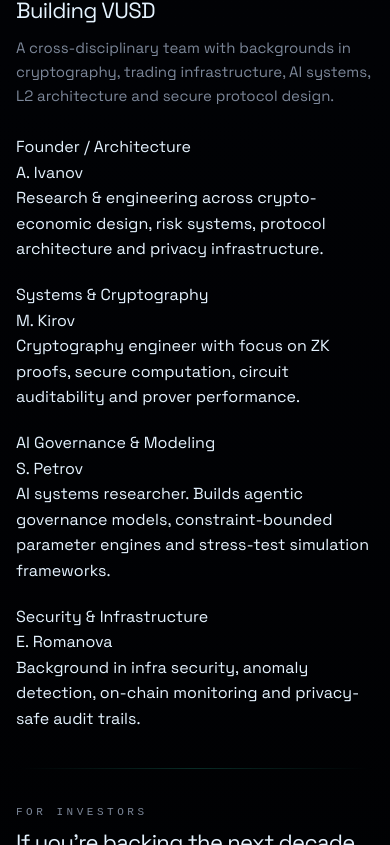
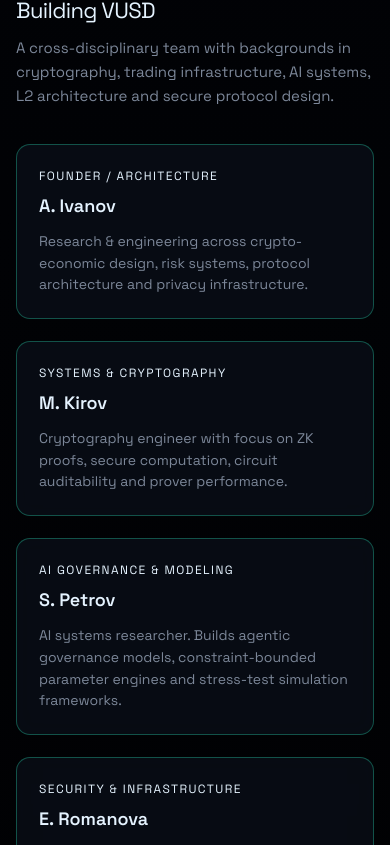
Before and after one commit to Gatsby01k/vusd-site, a Next.js app: page / in a window 390 px wide. Shown: the part 8779-9624 px from the top of the page. Built offline with nearby package versions, Linux system fonts and the light colour scheme.

Commit message:
Update globals.css

```diff
--- a/app/globals.css
+++ b/app/globals.css
@@ -1151,65 +1151,64 @@ section::before {
   line-height: 1.5;
 }
 
-/* TEAM */
+/* =========================================================
+   TEAM
+   ========================================================= */
 
 .team-grid {
-  margin-top: 26px;
+  margin-top: 36px;
   display: grid;
-  grid-template-columns: minmax(0, 1.1fr) minmax(0, 1fr);
-  gap: 20px;
-  align-items: flex-start;
+  grid-template-columns: repeat(4, 1fr);
+  gap: 22px;
 }
 
-@media (max-width: 900px) {
+@media (max-width: 1050px) {
   .team-grid {
-    grid-template-columns: minmax(0, 1fr);
+    grid-template-columns: repeat(2, 1fr);
   }
 }
 
-.founder-card {
-  border-radius: var(--radius-card);
-  border: 1px solid rgba(44, 245, 200, 0.35);
-  background: radial-gradient(circle at top, rgba(44, 245, 200, 0.15), rgba(2, 4, 10, 0.98));
-  padding: 18px 18px 14px;
+@media (max-width: 650px) {
+  .team-grid {
+    grid-template-columns: 1fr;
+  }
 }
 
-.founder-name {
-  font-size: 16px;
-  font-weight: 500;
-  margin-bottom: 4px;
+.team-card {
+  background: rgba(10, 15, 25, 0.75);
+  border: 1px solid rgba(44, 245, 200, 0.3);
+  border-radius: 14px;
+  padding: 22px;
+  backdrop-filter: blur(10px);
+  transition: 0.25s ease;
 }
 
-.founder-role {
+.team-card:hover {
+  background: rgba(12, 18, 30, 0.88);
+  border-color: rgba(44, 245, 200, 0.5);
+  transform: translateY(-2px);
+}
+
+.team-role {
   font-size: 12px;
+  letter-spacing: 0.12em;
   text-transform: uppercase;
-  letter-spacing: 0.18em;
-  color: var(--muted);
+  color: var(--accent);
+  margin-bottom: 6px;
+}
+
+.team-name {
+  font-size: 18px;
+  font-weight: 600;
   margin-bottom: 10px;
 }
 
-.hiring-list {
-  list-style: none;
-  font-size: 13px;
+.team-desc {
+  font-size: 14px;
   color: var(--muted);
-  margin-top: 10px;
+  line-height: 1.55;
 }
 
-.hiring-list li + li {
-  margin-top: 6px;
-}
-
-.tag-chip {
-  display: inline-flex;
-  padding: 3px 8px;
-  border-radius: 999px;
-  border: 1px solid rgba(44, 245, 200, 0.4);
-  font-size: 10px;
-  text-transform: uppercase;
-  letter-spacing: 0.18em;
-  color: rgba(124, 135, 153, 0.95);
-  margin-top: 6px;
-}
 
 /* INVESTORS + FORM */
 
```
